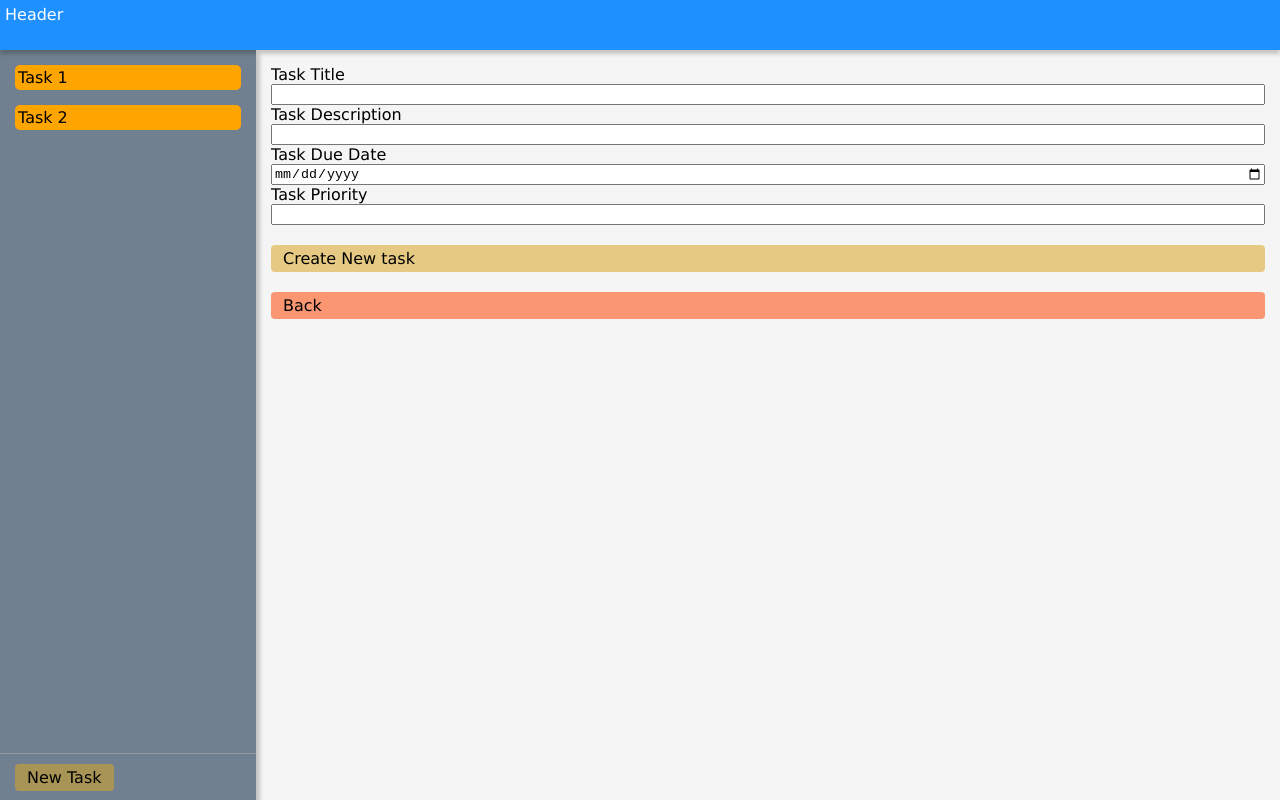
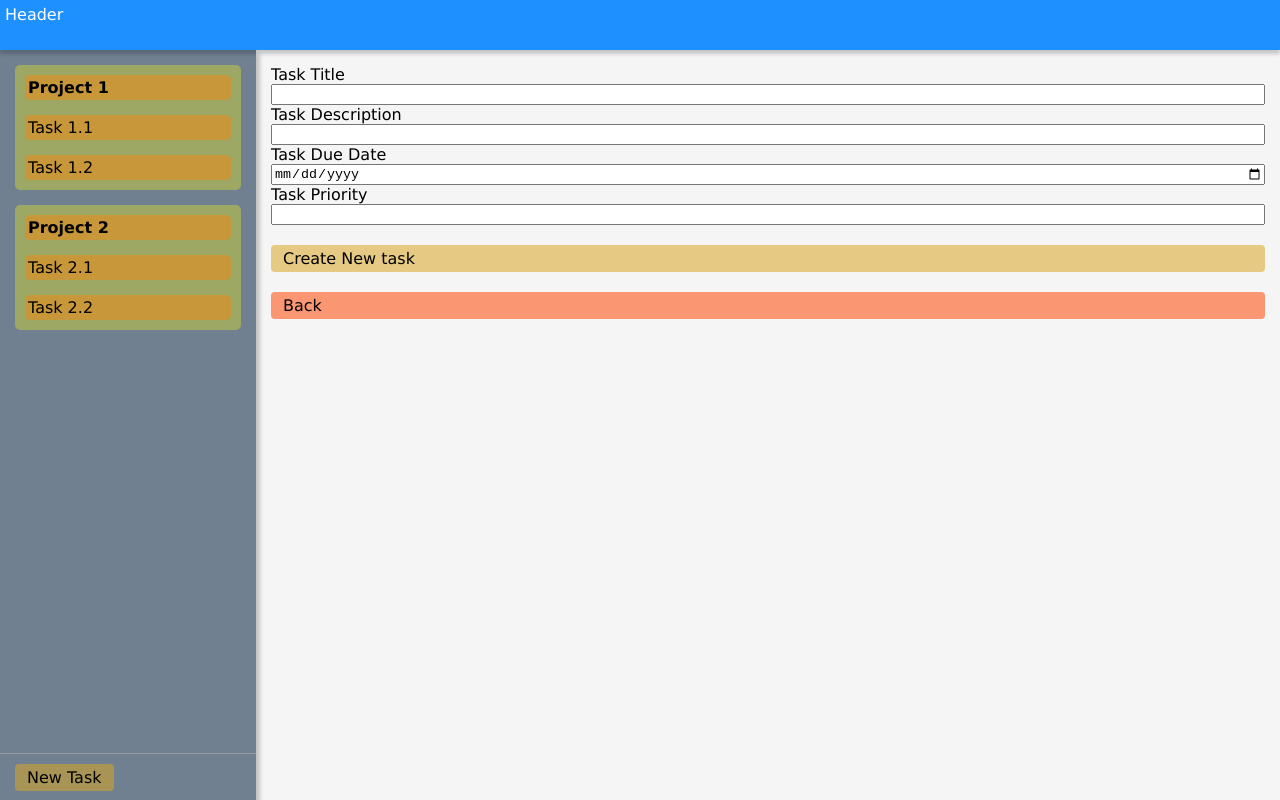
Before and after one commit to Raikho/todo-list, a website built with webpack: page src/template.html in a window 1280 px wide. Built offline with nearby package versions, Linux system fonts and the light colour scheme.

Commit message:
add project functionality barebones

```diff
--- a/src/index.js
+++ b/src/index.js
@@ -1,6 +1,7 @@
 import './style.css'
 
 import Content from './content.js';
+import {CreateProjectManager, CreateProject} from './project.js';
 import Task from './task.js';
 
 Content.changeState('empty');
@@ -10,6 +11,12 @@ document.getElementById('createTaskForm').addEventListener('click', () => {
    Content.changeState('taskForm');
 });
 
+const projectManager = CreateProjectManager();
+CreateProject(projectManager, 'First Project');
+
+console.log('project manager: ', projectManager); // DEBUG
+
+
 // TODO: reorganize task code location
 // TODO: add icons
 // TODO: add submit form button
--- /dev/null
+++ b/src/project.js
@@ -0,0 +1,18 @@
+
+
+function CreateProjectManager() {
+    const proto  = {
+        projectList: [],
+    };
+    return Object.create(proto);
+}
+
+function CreateProject(projectManager, name) {
+    const proto = {
+        name: name,
+        taskList: [],
+    };
+    projectManager.projectList.push(Object.create(proto));
+}
+
+export {CreateProjectManager, CreateProject};
--- a/src/style.css
+++ b/src/style.css
@@ -64,11 +64,21 @@ body {
     flex-direction: column;
     gap: 15px;
 }
-.sidebar>.list>.task {
+.list>.project-group {
     border-radius: 5px;
-    background-color: var(--accent);
+    background-color:#ffff004f;
+    padding: 10px;
+
+    display: flex;
+    flex-direction: column;
+    gap: 15px;
+}
+.project-group>* {
+    border-radius: 5px;
+    background-color: #ff80006e;
     padding: 3px;
 }
+.project-group>.project {font-weight: 700;}
 .sidebar>.new {
     /* border: 1px dotted orange; */
     padding: 0 15px;
--- a/src/template.html
+++ b/src/template.html
@@ -10,8 +10,16 @@
     <div class="header">Header</div>
     <div class="sidebar">
         <div class="list">
-            <div class="task">Task 1</div>
-            <div class="task">Task 2</div>
+            <div class="project-group">
+                <div class="project">Project 1</div>
+                <div class="task">Task 1.1</div>
+                <div class="task">Task 1.2</div>
+            </div>
+            <div class="project-group">
+                <div class="project">Project 2</div>
+                <div class="task">Task 2.1</div>
+                <div class="task">Task 2.2</div>
+            </div>
         </div>
         <div class="new">
             <div class="button" id="createTaskForm">New Task</div>
```
Also changed, not shown: dist/bundle.js, dist/index.html.
